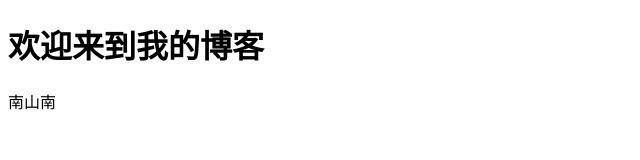
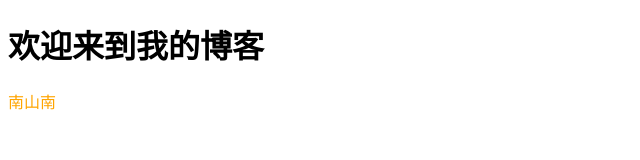
Before and after one commit to minagoo/MinaBlog, a plain HTML site: page index.html in a window 1280 px wide. Shown: the full height of the page, 0-640 px from the left. Drawn offline with Linux system fonts and the light colour scheme.

Commit message:
修改-3

```diff
--- a/index.html
+++ b/index.html
@@ -3,9 +3,15 @@
 <head lang="en">
     <meta charset="utf-8">
     <title></title>
+    <style>
+       a {
+            color:orange;
+           text-decoration: none;
+        }
+    </style>
 </head>
 <body>
 <h1>欢迎来到我的博客</h1>
-<p>南山南</p>
+<a href="#">南山南</a>
 </body>
 </html>
```
